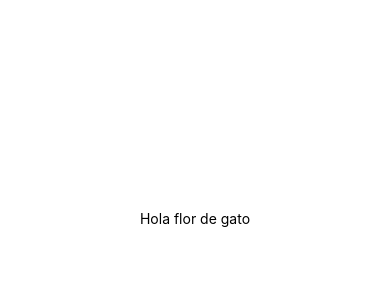
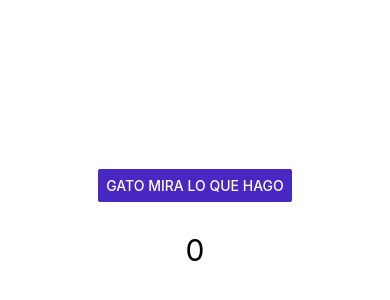
Before and after one commit to juanmarsilva/dolarApp, a React Native app in the folder client/: screen / in a window 390 px wide. Shown: the part 204-504 px from the top of the page. Built offline with nearby package versions, Linux system fonts and the light colour scheme.

Commit message:
jeje primera prueba

```diff
--- a/client/App.tsx
+++ b/client/App.tsx
@@ -1,11 +1,26 @@
 import { StatusBar } from 'expo-status-bar';
-import { StyleSheet, Text, View } from 'react-native';
+import { useState } from 'react';
+import { Button, StyleSheet, Text, View } from 'react-native';
 
 export default function App() {
+
+  let [ number, setNumber ] = useState<number>(0);
+
+  const handleClick = (e: any) => {
+    e.preventDefault();
+    setNumber(number++);
+  }
+
   return (
     <View style={styles.container}>
-      <Text>Hola flor de gato</Text>
+      <Button
+        onPress={(e) => handleClick(e)}
+        title="GATO MIRA LO QUE HAGO"
+        color="#4827c2"
+        accessibilityLabel="Learn more about this purple button"
+      />
       <StatusBar style="auto" />
+      <Text style={styles.text}>{number}</Text>
     </View>
   );
 }
@@ -17,4 +32,8 @@ const styles = StyleSheet.create({
     alignItems: 'center',
     justifyContent: 'center',
   },
+  text: {
+    marginTop: 30,
+    fontSize: 30
+  }
 });
```
